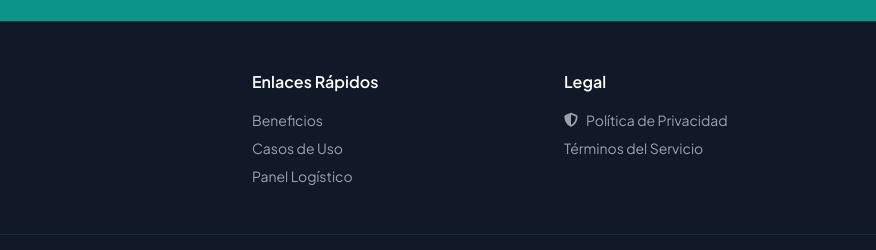
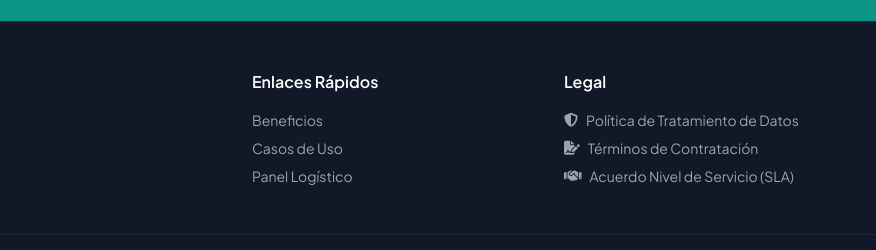
Before and after one commit to Bot-Onhub/Bot--n, a plain HTML site: page index.html in a window 1280 px wide. Shown: the part 3463-3713 px from the top of the page, 404-1280 px from the left. Drawn offline with nearby package versions, Linux system fonts and the light colour scheme.

Commit message:
Update index.html

```diff
--- a/index.html
+++ b/index.html
@@ -309,7 +309,7 @@
         </div>
     </section>
 
-    <!-- FOOTER -->
+    <!-- FOOTER CON ENLACES LEGALES -->
     <footer class="bg-gray-900 text-gray-400 py-12 border-t border-gray-800">
         <div class="max-w-7xl mx-auto px-4 sm:px-6 lg:px-8 grid grid-cols-1 md:grid-cols-4 gap-8">
             <div class="col-span-1 md:col-span-2">
@@ -333,11 +333,20 @@
                 <h4 class="text-white font-semibold mb-4">Legal</h4>
                 <ul class="space-y-2 text-sm">
                     <li>
-                        <a href="https://s3.privyr.com/privacy/privacy-policy.html?d=eyJlbWFpbCI6ImJvdG9uaHViQGdtYWlsLmNvbSIsImNvbXBhbnkiOiJCb3QtT24iLCJnZW5fYXQiOiIyMDI2LTA4LTAxVDE3OjAwOjUzLjYxNloifQ==" target="_blank" class="hover:text-brand-500 transition-colors flex items-center" style="gap: 8px;">
-                            <i class="fa-solid fa-shield-halved"></i> Política de Privacidad
+                        <a href="https://d0ce5401-16f6-4c98-bcf5-035481449287.usrfiles.com/ugd/d0ce54_e930682687ec4d03ab0f2531f304912c.pdf" target="_blank" class="hover:text-brand-500 transition-colors flex items-center" style="gap: 8px;">
+                            <i class="fa-solid fa-shield-halved"></i> Política de Tratamiento de Datos
                         </a>
                     </li>
-                    <li><a href="#contacto" class="hover:text-brand-500 transition-colors">Términos del Servicio</a></li>
+                    <li>
+                        <a href="https://d0ce5401-16f6-4c98-bcf5-035481449287.usrfiles.com/ugd/d0ce54_9c7dbfc52f0b459d9622d45696a116aa.pdf" target="_blank" class="hover:text-brand-500 transition-colors flex items-center" style="gap: 8px;">
+                            <i class="fa-solid fa-file-signature"></i> Términos de Contratación
+                        </a>
+                    </li>
+                    <li>
+                        <a href="https://d0ce5401-16f6-4c98-bcf5-035481449287.usrfiles.com/ugd/d0ce54_e930682687ec4d03ab0f2531f304912c.pdf" target="_blank" class="hover:text-brand-500 transition-colors flex items-center" style="gap: 8px;">
+                            <i class="fa-solid fa-handshake"></i> Acuerdo Nivel de Servicio (SLA)
+                        </a>
+                    </li>
                 </ul>
             </div>
         </div>
```
